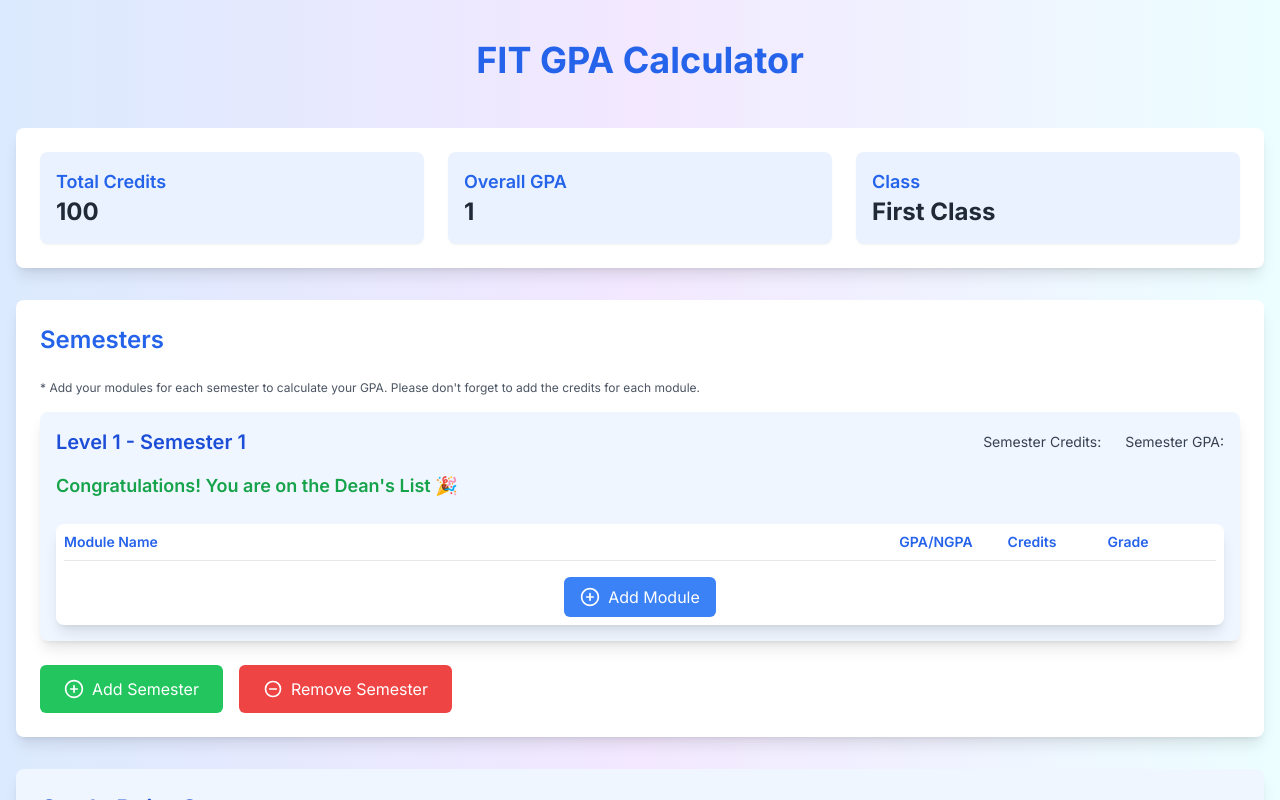
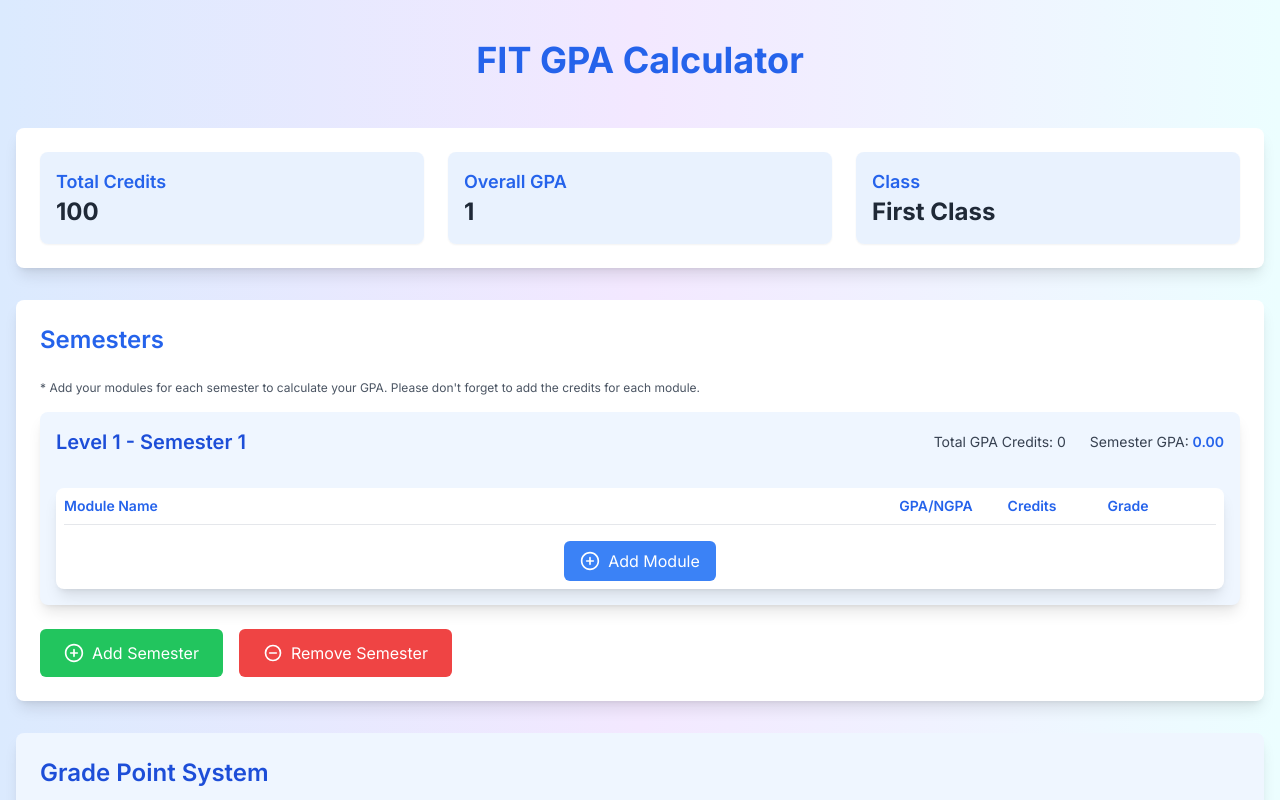
Before and after one commit to IshanHansaka/fit-gpa-calculator, a Next.js app: page / in a window 1280 px wide. Both pictures are taken after a click on the button "Add Semester". Shown: the top 800 px of the page. Built offline with nearby package versions, Linux system fonts and the light colour scheme.

Commit message:
feat: add functionality to get total gpa, non gpa credits and semester gpa

```diff
--- a/app/component/SemCard.tsx
+++ b/app/component/SemCard.tsx
@@ -15,10 +15,34 @@ interface SemCardProps {
   onModulesChange: (modules: ModuleType[]) => void;
 }
 
-const SemCard: React.FC<SemCardProps> = ({ level, semester, modules, onModulesChange }) => {
+const gradeToPoint: Record<string, number> = {
+  'A+': 4.0,
+  'A' : 4.0,
+  'A-': 3.7,
+  'B+': 3.3,
+  'B' : 3.0,
+  'B-': 2.7,
+  'C+': 2.3,
+  'C' : 2.0,
+  'C-': 1.7,
+  'D' : 1.0,
+  'I' : 0.0,
+};
+
+const SemCard: React.FC<SemCardProps> = ({
+  level,
+  semester,
+  modules,
+  onModulesChange,
+}) => {
   const handleAddModule = () => {
     if (modules.length < 10) {
-      const newModule: ModuleType = { name: '', gpa: 'GPA', credits: '', grade: 'A+' };
+      const newModule: ModuleType = {
+        name: '',
+        gpa: 'GPA',
+        credits: '',
+        grade: 'A',
+      };
       onModulesChange([...modules, newModule]);
     }
   };
@@ -28,11 +52,36 @@ const SemCard: React.FC<SemCardProps> = ({ level, semester, modules, onModulesCh
     onModulesChange(updatedModules);
   };
 
-  const handleModuleChange = (index: number, field: keyof ModuleType, value: string | number) => {
+  const handleModuleChange = (
+    index: number,
+    field: keyof ModuleType,
+    value: string | number
+  ) => {
     const updatedModules = [...modules];
     updatedModules[index] = { ...updatedModules[index], [field]: value };
     onModulesChange(updatedModules);
   };
+
+  const totalGpaCredits = modules.reduce((total, module) => {
+    const credits = parseFloat(module.credits) || 0;
+    return module.gpa === 'GPA' ? total + credits : total;
+  }, 0);
+
+  // const totalNGpaCredits = modules.reduce((total, module) => {
+  //   const credits = parseFloat(module.credits) || 0;
+  //   return module.gpa === 'NGPA' ? total + credits : total;
+  // }, 0);
+
+  const totalGradePoints = modules.reduce((total, module) => {
+    const credits = parseFloat(module.credits) || 0;
+    const gradePoint = gradeToPoint[module.grade] || 0;
+    return module.gpa === 'GPA' ? total + gradePoint * credits : total;
+  }, 0);
+
+  const semesterGPA =
+    totalGpaCredits > 0
+      ? (totalGradePoints / totalGpaCredits).toFixed(2)
+      : '0.00';
 
   return (
     <div className="bg-blue-50 dark:bg-slate-900 p-4 rounded-lg shadow-lg mb-6">
@@ -42,17 +91,23 @@ const SemCard: React.FC<SemCardProps> = ({ level, semester, modules, onModulesCh
         </div>
         <div className="flex flex-col md:flex-row items-center gap-0 md:gap-6">
           <div className="mb-2 text-xs md:text-sm text-gray-700 dark:text-gray-300">
-            Semester Credits:
+            Total GPA Credits: {totalGpaCredits}
           </div>
           <div className="mb-2 text-xs md:text-sm text-gray-700 dark:text-gray-300">
-            Semester GPA:
-            <span className="font-semibold text-blue-600 dark:text-blue-400"></span>
+            Semester GPA:{' '}
+            <span className="font-semibold text-blue-600 dark:text-blue-400">
+              {semesterGPA}
+            </span>
           </div>
         </div>
       </div>
-      <div className="text-green-600 dark:text-green-400 font-semibold text-xs md:text-lg mt-2">
-        Congratulations! You are on the Dean&apos;s List 🎉
-      </div>
+
+      {parseFloat(semesterGPA) >= 3.8 && (
+        <div className="text-green-600 dark:text-green-400 font-semibold text-xs md:text-lg mt-2">
+          Congratulations! You are on the Dean&apos;s List 🎉
+        </div>
+      )}
+
       <div className="mt-6 bg-white dark:bg-gray-700 p-2 rounded-lg shadow-lg">
         <div className="flex flex-wrap items-center gap-2 md:gap-4 font-semibold border-b pb-2 mb-2 text-blue-600 dark:text-blue-400 text-xs md:text-sm">
           <div className="flex-1">Module Name</div>
```
